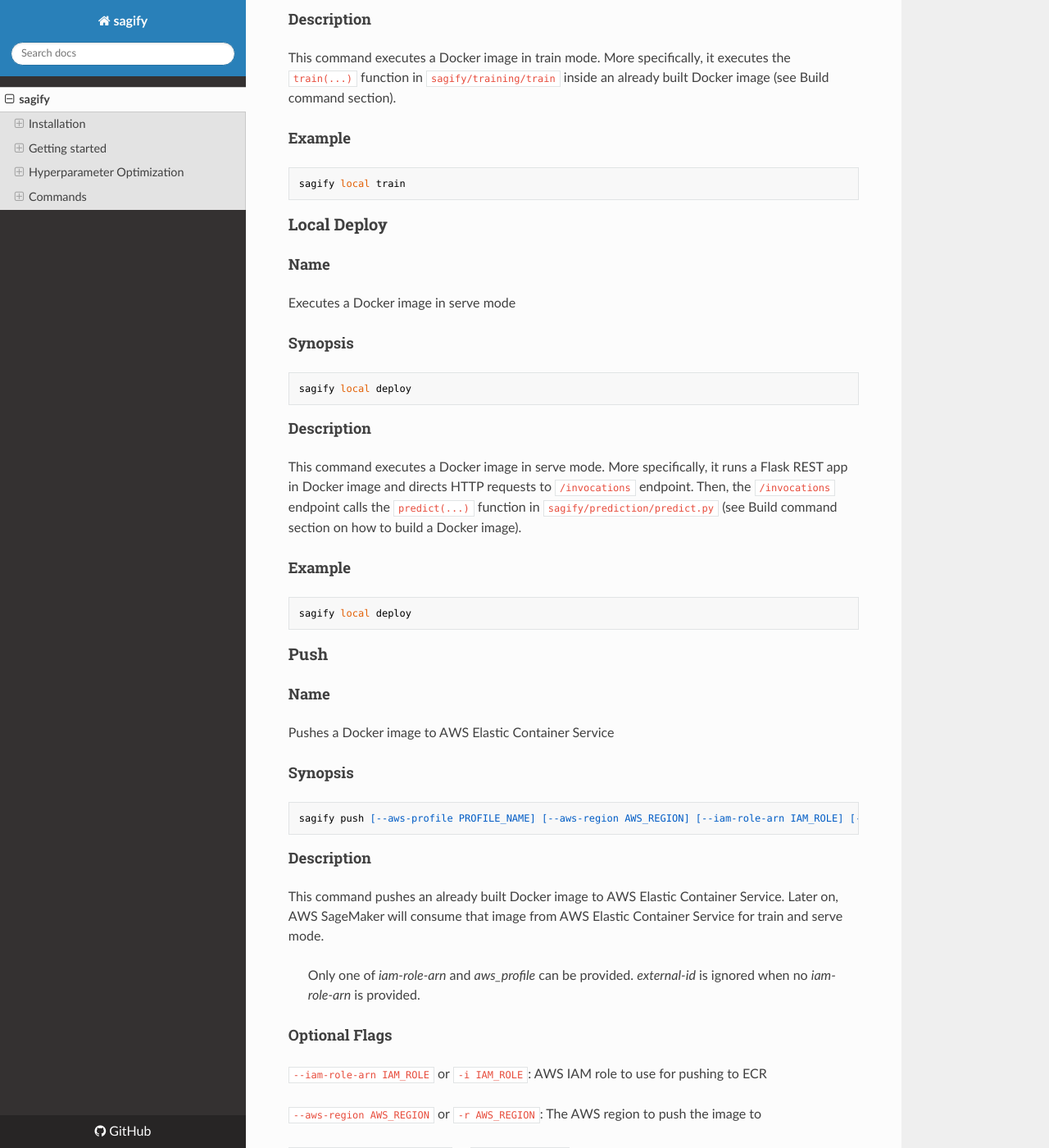
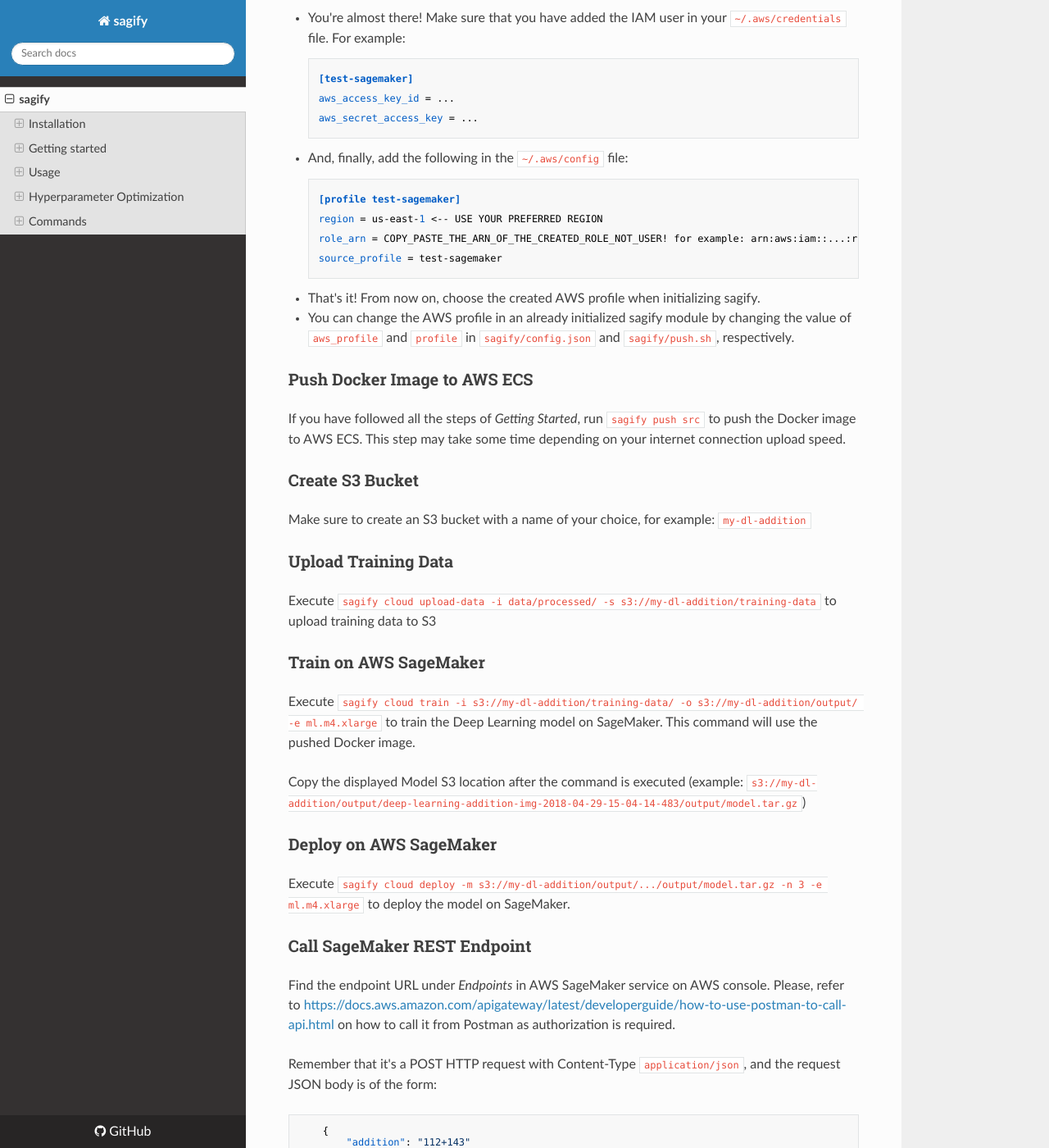
Before and after one commit to Kenza-AI/sagify, an MkDocs documentation site: the page built from docs/index.md, in a window 1280 px wide and 1400 px high, scrolled down 9103 px. Shown: the whole window at 82% size. Built offline with MkDocs 1.6.1, drawn with Linux system fonts in a browser that asks for light colours; nearby versions of some CDN libraries; some of the changed text lies outside the part shown.

Commit message:
Add back again Usage in main docs

```diff
--- a/docs/index.md
+++ b/docs/index.md
@@ -188,6 +188,117 @@
 It will be slow in the first couple of calls as it loads the model in a lazy manner.
 
 Voila! That's a proof that this Deep Learning model is going to be trained and deployed on AWS SageMaker successfully. Now, go to the *Usage* section in [Sagify Docs](https://Kenza-AI.github.io/sagify/) to see how to train and deploy this Deep Learning model to AWS SageMaker!
+
+
+## Usage
+
+### Configure AWS Account
+
+- Sign in to the AWS Management Console as an IAM user and open the IAM console at <https://console.aws.amazon.com/iam/>
+- Select `Roles` from the list in the left-hand side, and click on *Create role*
+- Then, select *SageMaker* as the image shows:
+
+![Create Role 1st Step](create_role_1st_step.png)
+
+- Click *Next: Review* on the following page:
+
+![Create Role 2nd Step](create_role_2nd_step.png)
+
+- Type a name for the SageMaker role, and click on *Create role*:
+
+![Create Role 3rd Step](create_role_3rd_step.png)
+
+- Click on the created role:
+
+![Successful Role Creation](created_role_page.png)
+
+- Click on *Attach policy* and search for `AmazonEC2ContainerRegistryFullAccess`. Attach the corresponding policy:
+
+![Attach Policy](attach_policy_step_1.png)
+
+- Do the same to attach the `AmazonS3FullAccess` and `IAMReadOnlyAccess` policies, and end up with the following:
+
+![Policies](policies.png)
+
+- Now, go to Users page by clicking on *Users* on the left-hand side.
+
+- Click on your IAM user that you want to use for AWS SageMaker:
+
+![Users](iam_users.png)
+
+- Copy the ARN of that user:
+
+![ARN](user_arn.png)
+
+- Then, go back the page of the Role you created and click on the *Trust relationships* tab:
+
+![Trust Relationship](trust_relationship_step_1.png)
+
+- Click on *Edit trust relationship* and add the following:
+
+        {
+            "Version": "2012-10-17",
+            "Statement": [
+                {
+                    "Sid": "",
+                    "Effect": "Allow",
+                    "Principal": {
+                        "AWS": "PASTE_THE_ARN_YOU_COPIED_EARLIER",
+                        "Service": "sagemaker.amazonaws.com"
+                    },
+                    "Action": "sts:AssumeRole"
+                }
+            ]
+        }
+
+- You're almost there! Make sure that you have added the IAM user in your `~/.aws/credentials` file. For example:
+
+        [test-sagemaker]
+        aws_access_key_id = ...
+        aws_secret_access_key = ...
+
+ - And, finally, add the following in the `~/.aws/config` file:
+
+        [profile test-sagemaker]
+        region = us-east-1 <-- USE YOUR PREFERRED REGION
+        role_arn = COPY_PASTE_THE_ARN_OF_THE_CREATED_ROLE_NOT_USER! for example: arn:aws:iam::...:role/TestSageMakerRole
+        source_profile = test-sagemaker
+
+- That's it! From now on, choose the created AWS profile when initializing sagify.
+
+- You can change the AWS profile in an already initialized sagify module by changing the value of `aws_profile` and `profile` in `sagify/config.json` and `sagify/push.sh`, respectively.
+
+### Push Docker Image to AWS ECS
+
+If you have followed all the steps of *Getting Started*, run `sagify push src` to push the Docker image to AWS ECS. This step may take some time depending on your internet connection upload speed.
+
+### Create S3 Bucket
+
+Make sure to create an S3 bucket with a name of your choice, for example: `my-dl-addition`
+
+### Upload Training Data
+
+Execute `sagify cloud upload-data -i data/processed/ -s s3://my-dl-addition/training-data` to upload training data to S3
+
+### Train on AWS SageMaker
+
+Execute `sagify cloud train -i s3://my-dl-addition/training-data/ -o s3://my-dl-addition/output/ -e ml.m4.xlarge` to train the Deep Learning model on SageMaker. This command will use the pushed Docker image.
+
+Copy the displayed Model S3 location after the command is executed (example: `s3://my-dl-addition/output/deep-learning-addition-img-2018-04-29-15-04-14-483/output/model.tar.gz`)
+
+### Deploy on AWS SageMaker
+
+Execute `sagify cloud deploy -m s3://my-dl-addition/output/.../output/model.tar.gz -n 3 -e ml.m4.xlarge` to deploy the model on SageMaker.
+
+### Call SageMaker REST Endpoint
+
+Find the endpoint URL under *Endpoints* in AWS SageMaker service on AWS console. Please, refer to <https://docs.aws.amazon.com/apigateway/latest/developerguide/how-to-use-postman-to-call-api.html> on how to call it from Postman as authorization is required.
+
+Remember that it's a POST HTTP request with Content-Type `application/json`, and the request JSON body is of the form:
+
+        {
+        	"addition": "112+143"
+        }
 
 
 ## Hyperparameter Optimization
```
